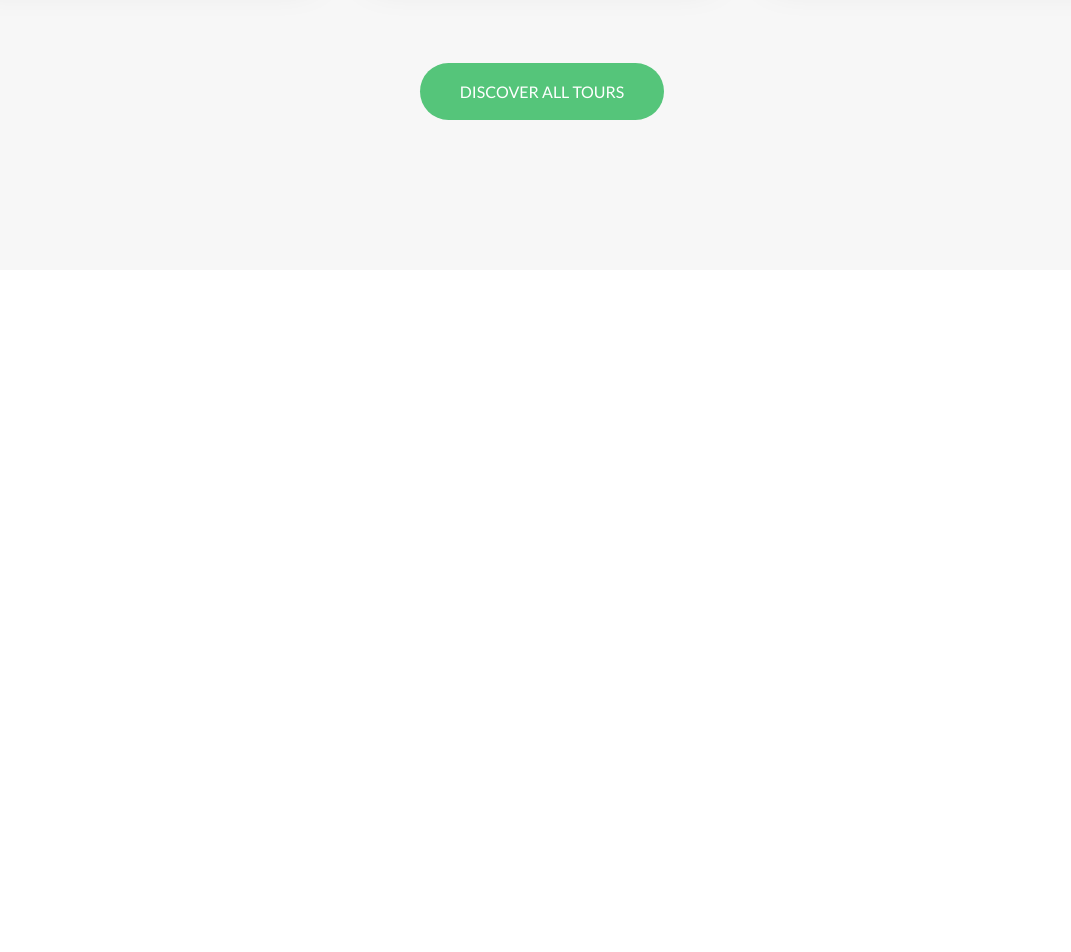
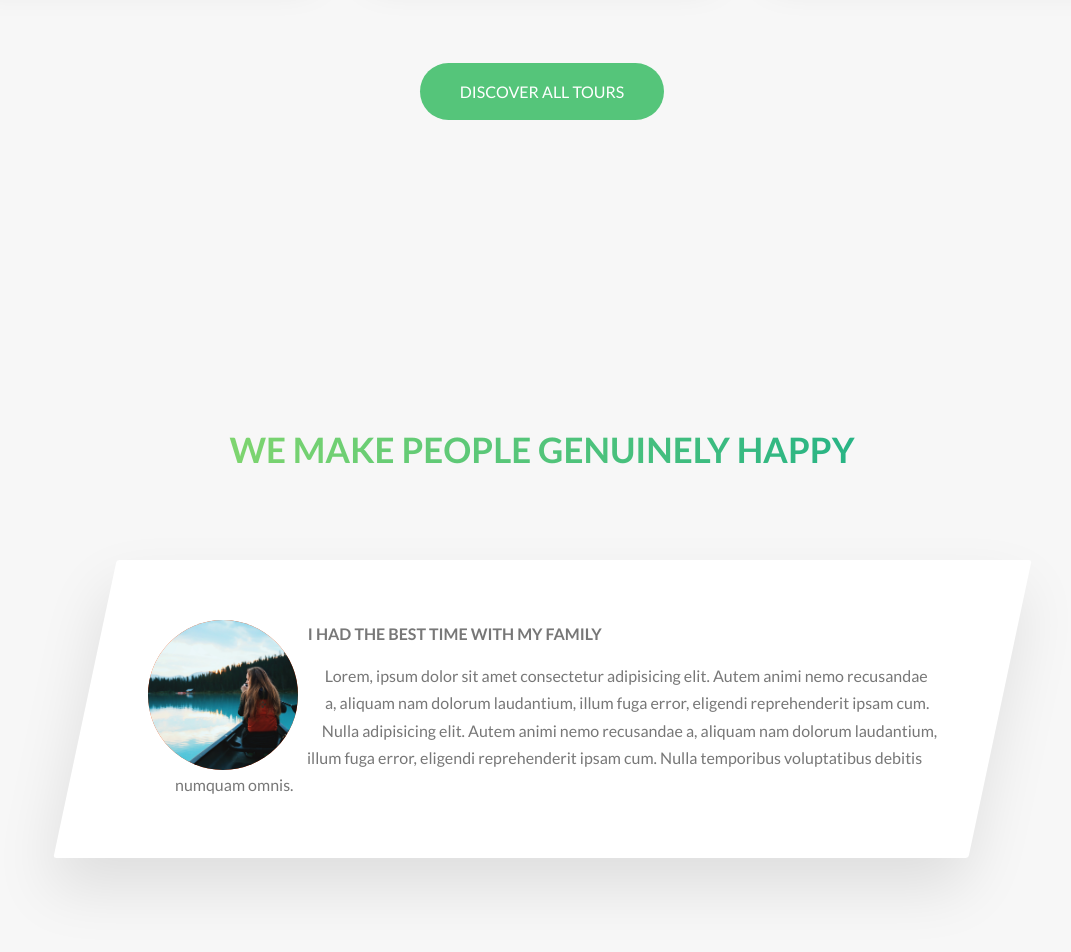
Before and after one commit to saaahilhussain/na-tours, a website: page index.html in a window 1280 px wide. Shown: the part 3137-4089 px from the top of the page, without its empty margins (98-1169 px from the left). Before the commit the page ends 3437 px from the top, so only its background shows below. Drawn offline with Linux system fonts and the light colour scheme.

Commit message:
add: section-stories card-1

```diff
--- a/index.html
+++ b/index.html
@@ -237,6 +237,22 @@
         <div class="u-center-text u-margin-top-huge">
           <a href="#" class="btn btn--green">Discover all tours</a>
       </section>
+      <section class="section-stories">
+        <div class="u-center-text u-margin-bottom-big">
+          <h2 class="heading-secondary">
+            We Make People Genuinely Happy
+          </h2>
+        </div>
+        <div class="story">
+          <figure class="story__shape">
+            <img src="img/nat-8.jpg" alt="Person on a tour" class="story__img">
+          </figure>
+          <div class="story__text">
+            <h3 class="heading-tertiary u-margin-bottom-small">I had the best time with my family</h3>
+            <p class="u-font-force">Lorem, ipsum dolor sit amet consectetur adipisicing elit. Autem animi nemo recusandae a, aliquam nam dolorum laudantium, illum fuga error, eligendi reprehenderit ipsam cum. Nulla adipisicing elit. Autem animi nemo recusandae a, aliquam nam dolorum laudantium, illum fuga error, eligendi reprehenderit ipsam cum. Nulla temporibus voluptatibus debitis numquam omnis.</p>
+          </div>
+        </div>
+      </section>
     </main>
     <!--
     <section class="grid-test">
--- a/sass/base/_utilities.scss
+++ b/sass/base/_utilities.scss
@@ -17,3 +17,7 @@
 .u-margin-top-huge {
   margin-top: 10rem;
 }
+
+.u-font-force {
+  font-size: $default-font-size;
+}
--- /dev/null
+++ b/sass/components/_story.scss
@@ -0,0 +1,33 @@
+.story {
+  width: 75%;
+  margin: 0 auto;
+  background-color: $color-white;
+  box-shadow: 0 3rem 6rem rgba($color-black, 0.1);
+  border-radius: 3px;
+  padding: 6rem;
+  padding-left: 9rem;
+  font-size: $default-font-size;
+  transform: skewX(-12deg);
+
+  @include clearfix;
+
+  &__shape {
+    height: 15rem;
+    width: 15rem;
+    background-color: orangered;
+    float: left;
+
+    -webkit-shape-outside: circle(50% at 50% 50%);
+    shape-outside: circle(50% at 50% 50%);
+    -webkit-clip-path: circle(50% at 50% 50%);
+    clip-path: circle(50% at 50% 50%);
+    transform: translateX(-3rem) skew(12deg);
+  }
+  &__text {
+    transform: skewX(12deg);
+  }
+
+  &__img {
+    height: 100%;
+  }
+}
--- a/sass/main.scss
+++ b/sass/main.scss
@@ -11,6 +11,7 @@
 @import "components/cards";
 @import "components/composition";
 @import "components/feature-box";
+@import "components/story";
 
 @import "layout/header";
 @import "layout/grid";
--- a/sass/pages/_home.scss
+++ b/sass/pages/_home.scss
@@ -25,3 +25,8 @@
   background-color: $color-grey-light-1;
   padding: 25rem 0 15rem 0;
 }
+
+.section-stories {
+  padding: 15rem 0;
+  background-color: $color-grey-light-1;
+}
```
Also changed, not shown: css/style.css, 1 other file.
